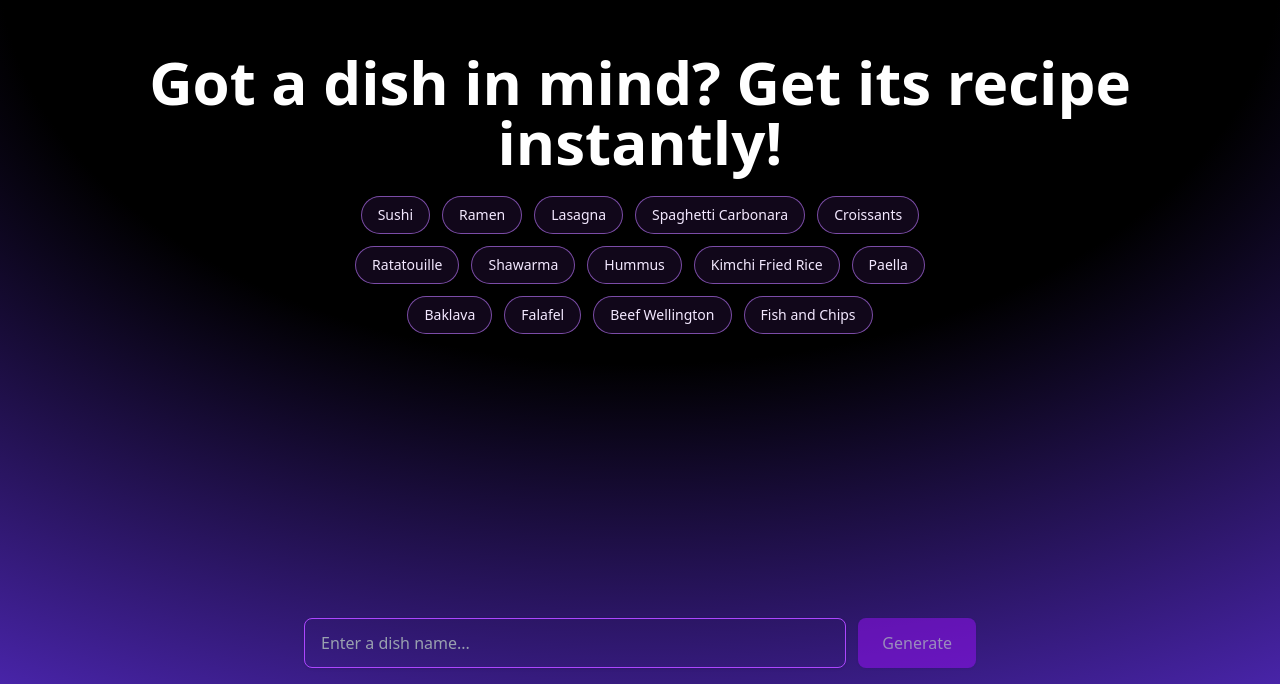
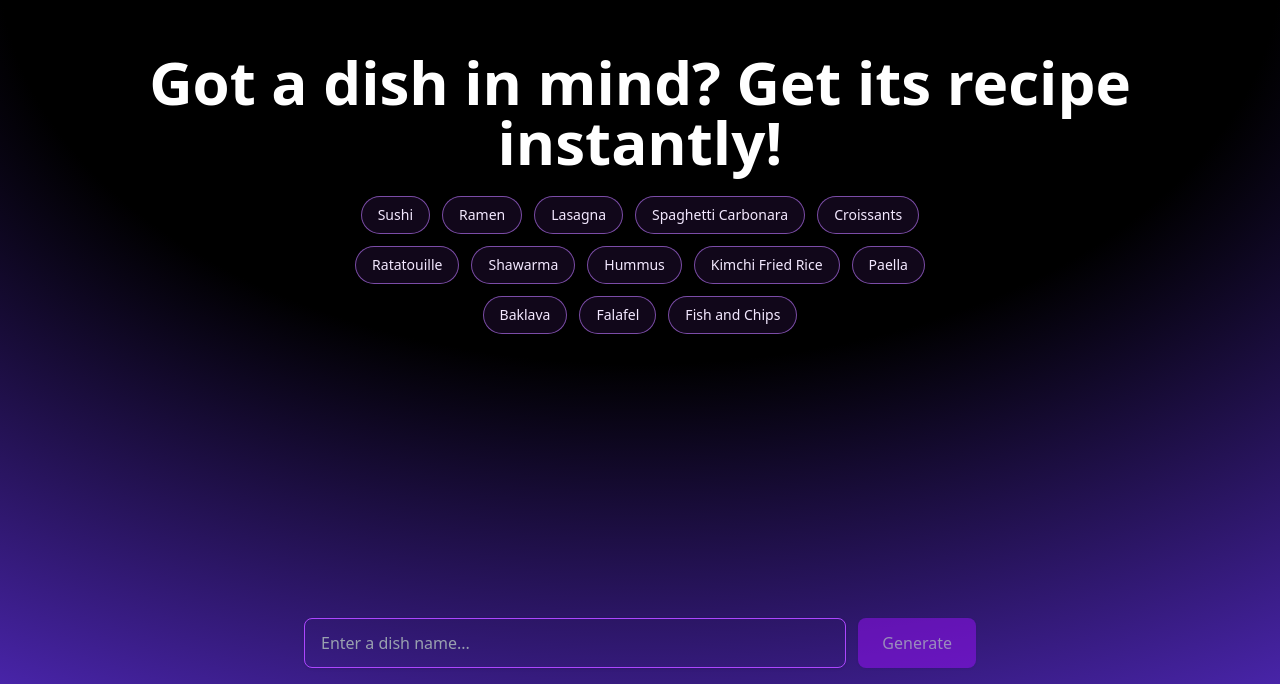
Before and after one commit to RudraNarayan2002/ai-recipe-generator, a Next.js app: page /aiRecipe in a window 1280 px wide. Shown: the part 116-800 px from the top of the page. Built offline with nearby package versions, Linux system fonts and the light colour scheme.

Commit message:
removed food item

```diff
--- a/src/app/components/RecipeDisplay.tsx
+++ b/src/app/components/RecipeDisplay.tsx
@@ -25,7 +25,6 @@ export default function RecipeDisplay() {
     "Paella", // Spain
     "Baklava", // Turkey/Greece
     "Falafel", // Middle East
-    "Beef Wellington", // UK
     "Fish and Chips", // UK
   ];
 
```
